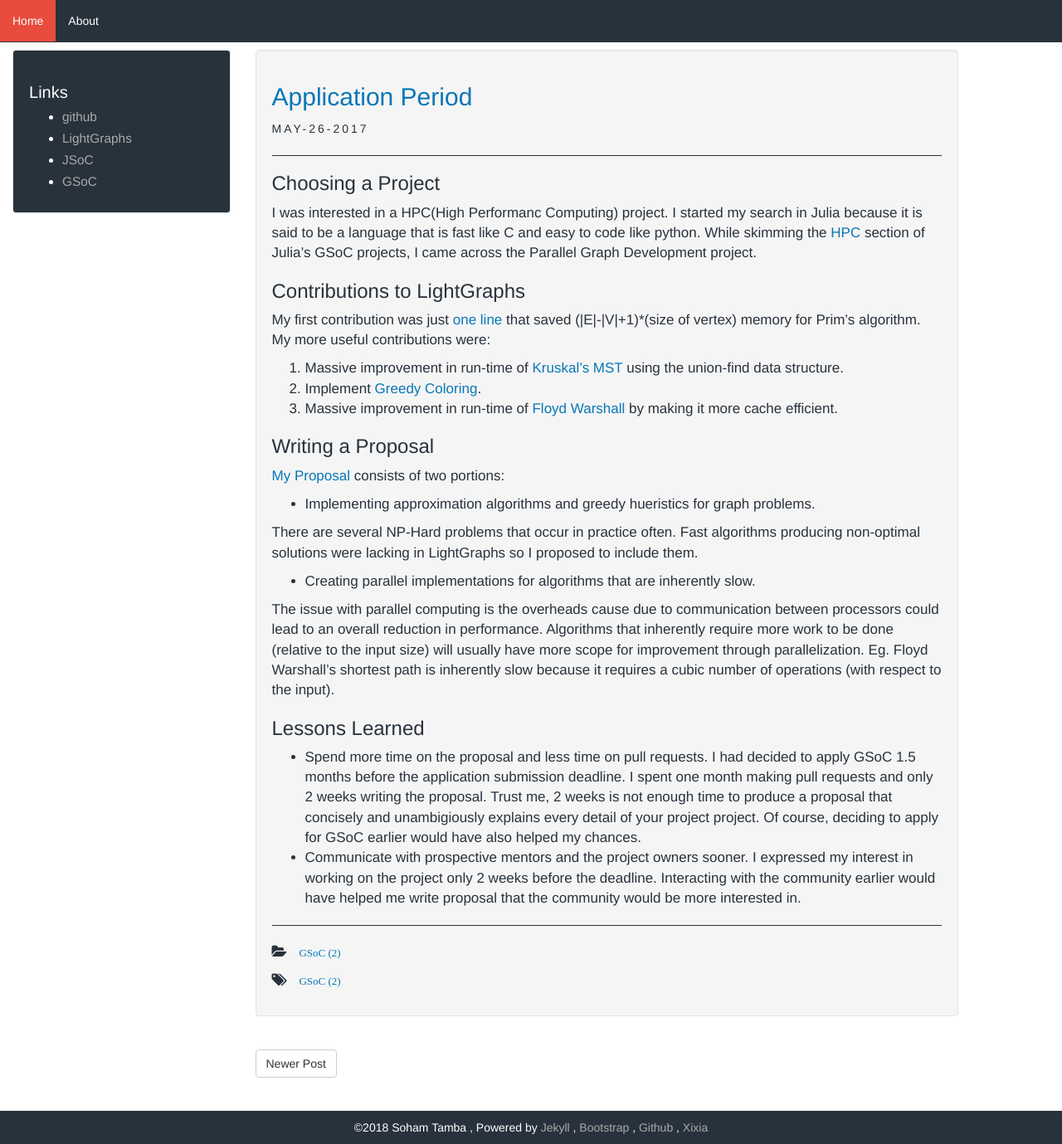
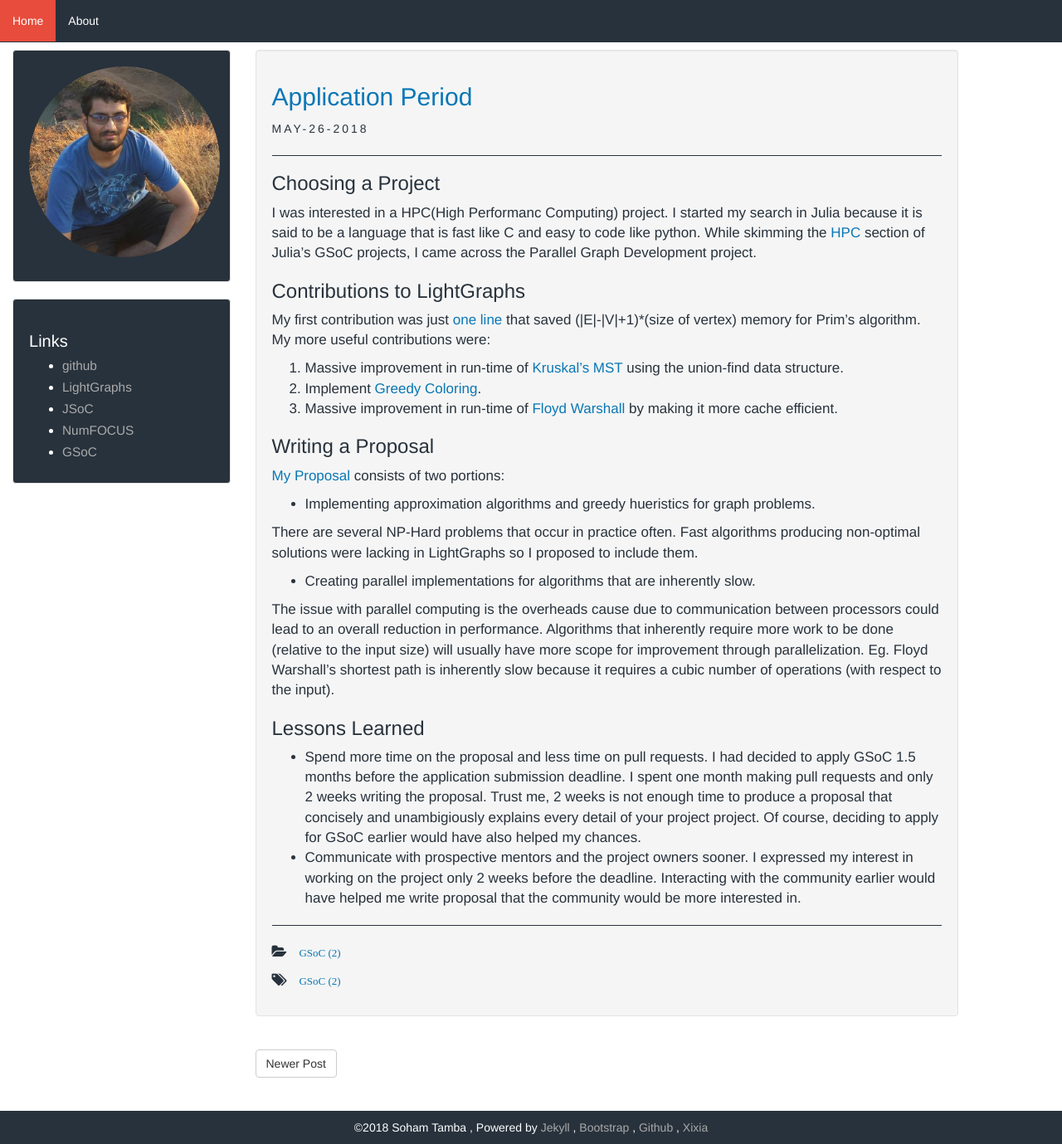
Before and after one commit to SohamTamba/GSoC, a Jekyll site: the page built from _posts/2018-05-26-application-period.markdown, in a window 1280 px wide and 1379 px high. Shown: the whole window at 83% size. Built offline with Jekyll 4.4.1, drawn with Linux system fonts in a browser that asks for light colours.

Commit message:
pics, dates

```diff
--- a/_data/links.yml
+++ b/_data/links.yml
@@ -4,8 +4,12 @@
 - url: "https://github.com/JuliaGraphs/LightGraphs.jl"
   title: "LightGraphs"
 
-- url: "https://github.com/SohamTamba"
+- url: "https://julialang.org/soc/ideas-page.html"
   title: "JSoC"
+
+
+- url: "https://www.numfocus.org"
+  title: "NumFOCUS"
 
 - url: "https://summerofcode.withgoogle.com"
   title: "GSoC"
--- a/_includes/sidebar.html
+++ b/_includes/sidebar.html
@@ -1,4 +1,17 @@
+{% assign trans = site.data.values[site.lan] %}
+<div class="sidebar well">
+    <header class="sidebar-header" role="banner">
+        <a href="{{ site.baseurl }}/">
+            <img src="{{ site.baseurl }}/assets/images/soham.jpeg" width="230" height="230" class="img-circle" />
+        </a>
+        <!--
+        <h3 class="title">
+        <a href="{{ site.BASE_PATH }}/">{{ site.title }}</a>
+        </h3>
+        -->
+    </header>
 
+</div>
 <div class="sidebar well">
     {% include links-list.html %}
 </div>
--- a/_posts/2017-05-26-application-period.markdown
+++ b/_posts/2018-05-26-application-period.markdown
@@ -1,7 +1,7 @@
 ---
 layout: post
 title:  "Application Period"
-date:   2017-05-26 14:10:51 +0800
+date:   2018-05-26 14:10:51 +0800
 categories: GSoC
 tags: GSoC
 description: FEB-13-2018 to MAR-27-2018.
--- a/_posts/2017-05-26-week-1-to-2.markdown
+++ b/_posts/2018-05-26-week-1-to-2.markdown
@@ -1,7 +1,7 @@
 ---
 layout: post
 title:  "Week 1 to 2"
-date:   2017-05-26 14:10:51 +0800
+date:   2018-05-26 14:10:51 +0800
 categories: GSoC
 tags: GSoC
 description: MAY-14-2018 to MAY-26-2018.
```
Also changed, not shown: assets/images/favicon.png, assets/images/soham.jpeg (added), assets/images/xixia.gif (deleted).
